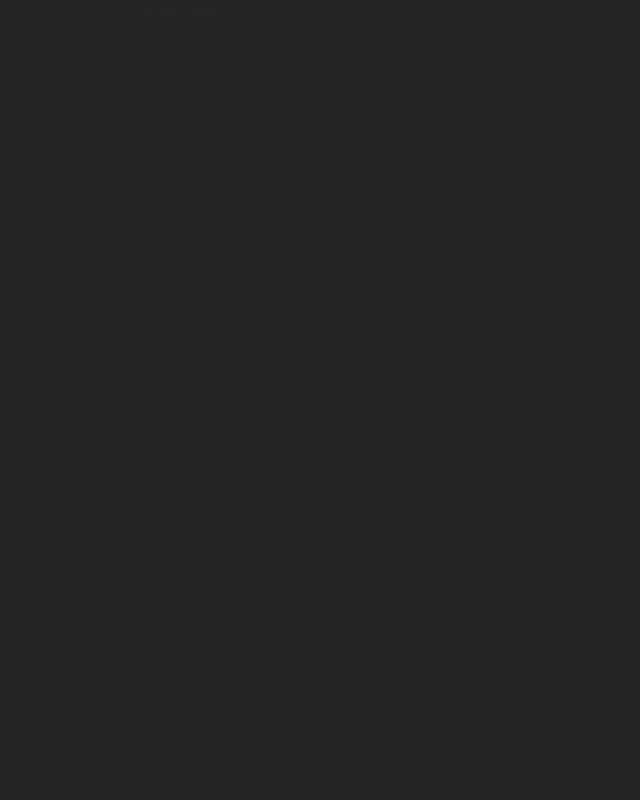
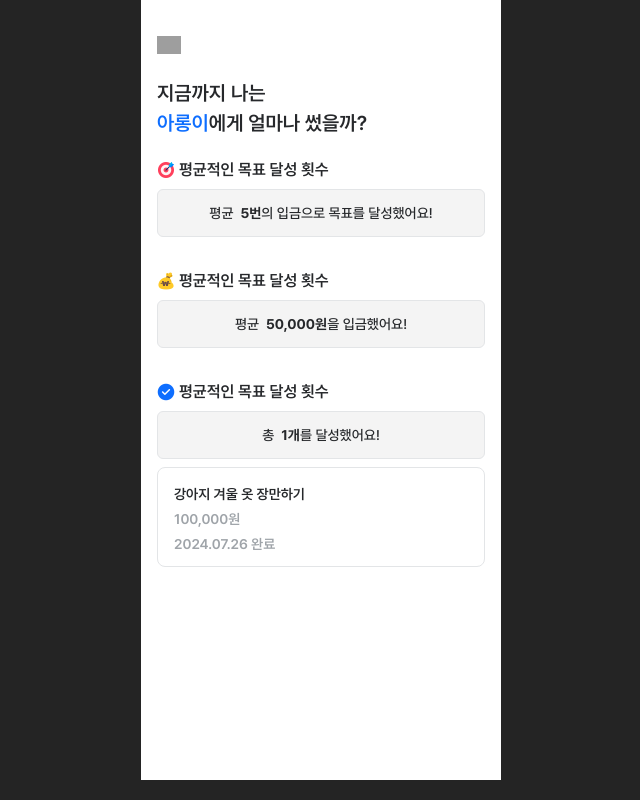
Before and after one commit to Team-Daengnyang/moneynyang-client, a React (Vite) app: page /invest/totalSpent in a window 1280 px wide. Shown: the whole page, without its empty margins (319-959 px from the left). Built offline with nearby package versions, Linux system fonts and the light colour scheme; grey boxes are pictures that could not be loaded.

Commit message:
[FEAT] 얼마나 썼을까 뷰 레이아웃

```diff
--- /dev/null
+++ b/src/components/Card/FinishedGoalCard.tsx
@@ -0,0 +1,13 @@
+const FinishedGoalCard = () => {
+  return (
+    <div className="w-full h-[100px] px-4 py-4 border-[1px] border-gray-200  mb-2 rounded-lg flex flex-col gap-1">
+      <h1 className="text-[14px] font-semibold ">강아지 겨울 옷 장만하기</h1>
+      <h1 className="text-[14px] font-semibold text-gray-400">100,000원</h1>
+      <h1 className="text-[14px] font-semibold text-gray-400">
+        2024.07.26 완료
+      </h1>
+    </div>
+  );
+};
+
+export default FinishedGoalCard;
--- a/src/pages/investPet/InvestPet.tsx
+++ b/src/pages/investPet/InvestPet.tsx
@@ -12,7 +12,12 @@ const InvestPet = () => {
     <div className="h-full pt-6 px-4 bg-gray-0 ">
       <TopBar title={"우리 아이 덕질하기"} skip={""} />
       {/*  */}
-      <div className="w-full h-[80px] bg-main flex justify-between items-center rounded-lg border-2 border-gray-200 py-4 px-3 box-border	cursor-pointer">
+      <div
+        onClick={() => {
+          navigate("/invest/totalSpent");
+        }}
+        className="w-full h-[80px] bg-main flex justify-between items-center rounded-lg border-2 border-gray-200 py-4 px-3 box-border	cursor-pointer"
+      >
         <div className="flex gap-2 justify-center items-center ">
           <img className="w-[40px] h-[40px]" src={moneyBag} />
           <div>
--- a/src/pages/investPet/SavingsGoal.tsx
+++ b/src/pages/investPet/SavingsGoal.tsx
@@ -1,10 +1,12 @@
 import { useState } from "react";
 import { TopBar } from "../../components/Topbar";
-import star from "../../assets/icons/star.png";
+import { useNavigate } from "react-router-dom";
 
 const SavingsGoal = () => {
   const [startDate, setStartDate] = useState("");
   const [endDate, setEndDate] = useState("");
+
+  const navigate = useNavigate();
 
   const handleDateInput = (
     value: string,
@@ -38,7 +40,12 @@ const SavingsGoal = () => {
         적어주세요
       </h1>
       <div>
-        <form>
+        <form
+          onSubmit={(e) => {
+            e.preventDefault();
+            navigate("/invest");
+          }}
+        >
           <div>
             <div className="flex mb-2">
               <h1 className="text-[14px] font-semibold">목표</h1>
--- a/src/pages/investPet/TotalSpent.tsx
+++ b/src/pages/investPet/TotalSpent.tsx
@@ -1,5 +1,70 @@
+import { TopBar } from "../../components/Topbar";
+import target from "../../assets/icons/Target.png";
+import moneyBag from "../../assets/icons/money bag.png";
+import blueCheck from "../../assets/icons/blueCheck.png";
+import FinishedGoalCard from "../../components/Card/FinishedGoalCard";
+
 const TotalSpent = () => {
-  return <div>TotalSpent</div>;
+  return (
+    <div className="h-full pt-6 px-4 bg-gray-0">
+      <TopBar title={""} skip={""} />
+
+      <div className="mb-5">
+        <span className="text-gray-700 text-[20px] font-semibold">
+          지금까지 나는 <br />
+        </span>
+        <span className="text-blue-100 text-[20px] font-semibold">아롱이</span>
+        <span className="text-gray-700 text-[20px] font-semibold">
+          에게 얼마나 썼을까?
+        </span>
+      </div>
+
+      <div>
+        <div className="mb-[32px]">
+          <div className="flex items-center gap-1 mb-[7px]">
+            <img className="w-[18px]" src={target} />{" "}
+            <span className="text-[16px] font-semibold">
+              평균적인 목표 달성 횟수
+            </span>
+          </div>
+          <div className="mb-2 w-full h-[48px] flex items-center justify-center bg-gray-100 rounded-md border-[1px] border-gray-200">
+            <h1 className="text-[14px] font-medium">평균 &nbsp;</h1>
+            <h1 className="text-[14px] font-bold">5번</h1>
+            <h1 className="text-[14px] font-medium">
+              의 입금으로 목표를 달성했어요!
+            </h1>
+          </div>
+        </div>
+        <div className="mb-[32px]">
+          <div className="flex items-center gap-1 mb-[7px]">
+            <img className="w-[18px]" src={moneyBag} />{" "}
+            <span className="text-[16px] font-semibold">
+              평균적인 목표 달성 횟수
+            </span>
+          </div>
+          <div className="mb-2 w-full h-[48px] flex items-center justify-center bg-gray-100 rounded-md border-[1px] border-gray-200">
+            <h1 className="text-[14px] font-medium">평균 &nbsp;</h1>
+            <h1 className="text-[14px] font-bold">50,000원</h1>
+            <h1 className="text-[14px] font-medium">을 입금했어요!</h1>
+          </div>
+        </div>
+        <div className="mb-[32px]">
+          <div className="flex items-center gap-1 mb-[7px]">
+            <img className="w-[18px]" src={blueCheck} />{" "}
+            <span className="text-[16px] font-semibold">
+              평균적인 목표 달성 횟수
+            </span>
+          </div>
+          <div className="mb-2 w-full h-[48px] flex items-center justify-center bg-gray-100 rounded-md border-[1px] border-gray-200">
+            <h1 className="text-[14px] font-medium">총 &nbsp;</h1>
+            <h1 className="text-[14px] font-bold">1개</h1>
+            <h1 className="text-[14px] font-medium">를 달성했어요!</h1>
+          </div>
+          <FinishedGoalCard />
+        </div>
+      </div>
+    </div>
+  );
 };
 
 export default TotalSpent;
```
Also changed, not shown: src/assets/icons/blueCheck.png (added).
